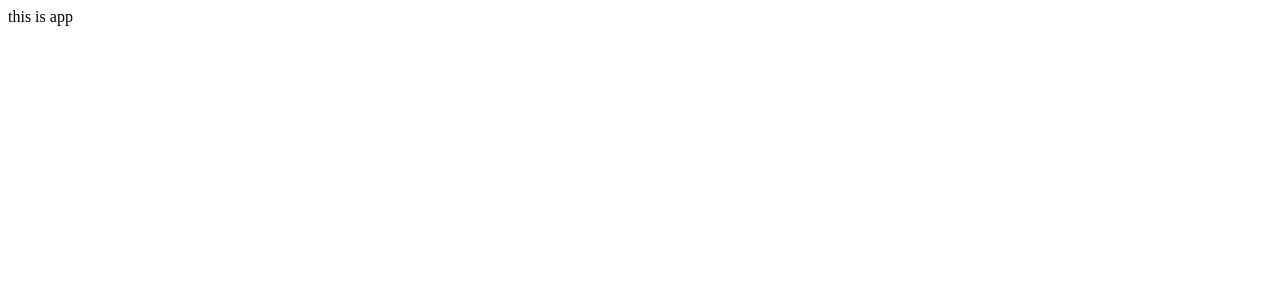
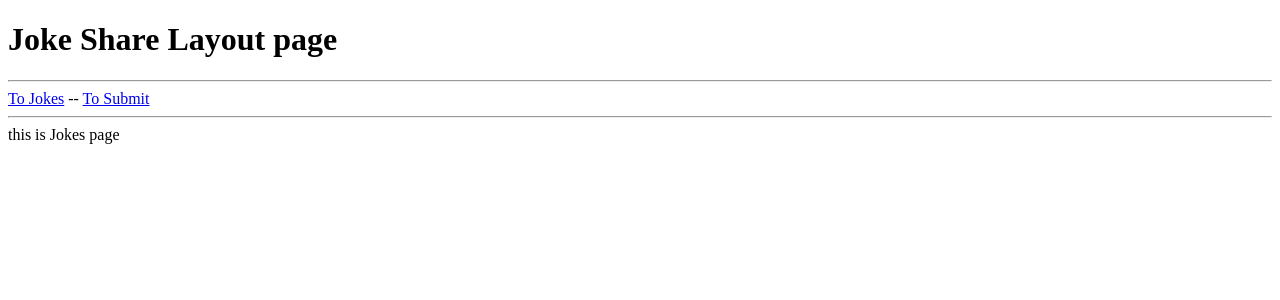
Before and after one commit to owen7460/joke-share-react, a React (Vite) app: page / in a window 1280 px wide. Shown: the top 300 px of the page. Built offline with nearby package versions, Linux system fonts and the light colour scheme.

Commit message:
basic pages created, router set

```diff
--- a/package.json
+++ b/package.json
@@ -11,7 +11,8 @@
   },
   "dependencies": {
     "react": "^19.2.0",
-    "react-dom": "^19.2.0"
+    "react-dom": "^19.2.0",
+    "react-router-dom": "^7.13.0"
   },
   "devDependencies": {
     "@eslint/js": "^9.39.1",
--- a/src/main.jsx
+++ b/src/main.jsx
@@ -1,6 +1,9 @@
 import { createRoot } from 'react-dom/client'
-import App from './App.jsx'
+import ReactDOM from 'react-dom/client'
+import { RouterProvider } from 'react-router-dom'
+import router from './router'
+
 
 createRoot(document.getElementById('root')).render(
-    <App />
+    <RouterProvider router={router} />
 )
--- /dev/null
+++ b/src/pages/Jokes.jsx
@@ -0,0 +1,5 @@
+const Jokes = ()=>{
+ return <div>this is Jokes page</div>
+}
+
+export default Jokes
--- /dev/null
+++ b/src/pages/Layout.jsx
@@ -0,0 +1,19 @@
+import { Outlet,Link } from "react-router-dom";
+
+
+const Layout = ()=> {
+  return (
+    <div>
+      <h1>Joke Share Layout page</h1>
+      <hr />
+
+      <Link to="/Jokes">To Jokes</Link>
+      <span> -- </span>
+      <Link to="/Submit">To Submit</Link>
+      <hr />
+      <Outlet />
+    </div>
+  );
+}
+
+export default Layout;
--- /dev/null
+++ b/src/pages/SubmitJoke.jsx
@@ -0,0 +1,5 @@
+const SubmitJoke = ()=>{
+ return <div>this is SubmitJoke</div>
+}
+
+export default SubmitJoke;
--- /dev/null
+++ b/src/router/index.jsx
@@ -0,0 +1,18 @@
+import { createBrowserRouter } from 'react-router-dom';
+import Layout from "../pages/Layout";
+import Jokes from "../pages/Jokes";
+import SubmitJoke from "../pages/SubmitJoke"
+
+const router = createBrowserRouter([
+  {
+    path:"/",
+    element: <Layout/>,
+    children: [
+      {index:true, element:<Jokes />},
+      {path: "jokes", element: <Jokes />},
+      {path: "submit", element:<SubmitJoke />},
+    ]
+  }
+])
+
+export default router;
```
Also changed, not shown: 1 other file (tests, documents, lock files or other folders).
